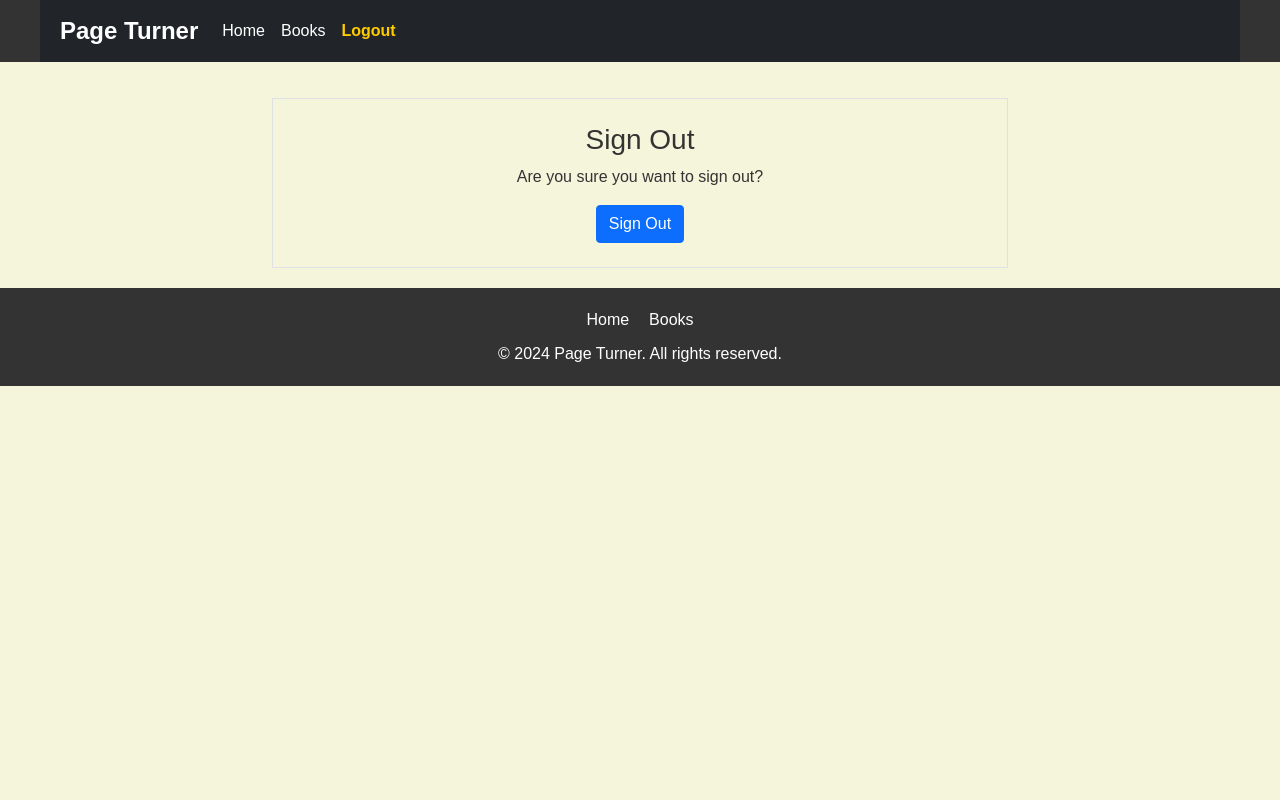
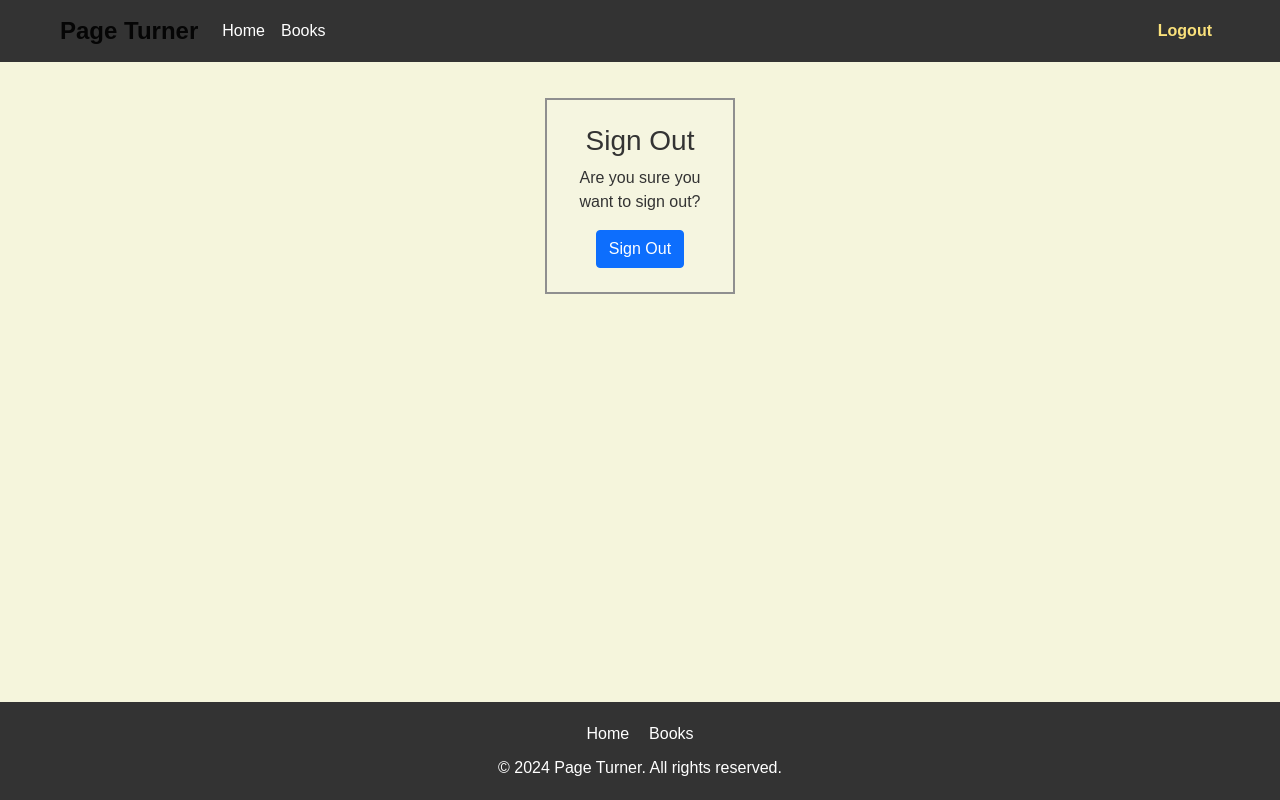
Before and after one commit to AlvaLind/page-turner, a Django app: page /accounts/logout/ in a window 1280 px wide. Run offline with Django 4.2, Linux system fonts and the light colour scheme; the visitor is signed in with stand-in values (Sample User, id 1); some libraries are stand-ins or nearby versions.

Commit message:
Add sign up, login & logout page styles

```diff
--- a/static/css/styles.css
+++ b/static/css/styles.css
@@ -6,6 +6,8 @@
     padding: 0;
     background-color: #F5F5DC;
     color: #333;
+    display: flex;
+    flex-direction: column;
     min-height: 100vh; /* Set minimum height to fill the viewport */
 }
 
@@ -33,11 +35,11 @@
 
 .navbar-nav .nav-item .nav-link.active {
     font-weight: bold;
-    color: #ffcc00;
+    color: #fae17b;
 }
 
 main {
-    flex: 1;
+    flex-grow: 1;
     padding: 20px;
     max-width: 1200px;
     margin: 0 auto;
@@ -84,3 +86,8 @@
 .no-underline:hover {
     text-decoration: none;
 }
+
+.form-container {
+    background-color: #f5f5e0;
+    border: 2px solid #8f8f8f;
+}
--- a/templates/account/login.html
+++ b/templates/account/login.html
@@ -9,7 +9,7 @@
 <div class="container">
     <div class="row justify-content-center">
         <div class="col-md-6 mt-3">
-            <div class="border p-4">
+            <div class="form-container p-4">
                 <h3>{% trans "Sign In" %}</h3>
 
                 <p>{% blocktrans %}Welcome back to Page Turner. To gain access to all our features, please log in.
--- a/templates/account/logout.html
+++ b/templates/account/logout.html
@@ -9,7 +9,7 @@
 <div class="container">
     <div class="row justify-content-center">
         <div class="col-md-8 mt-3">
-            <div class="border p-4">
+            <div class="form-container p-4">
                 <h3 class="text-center">{% trans "Sign Out" %}</h3>
 
                 <p class="text-center">{% trans 'Are you sure you want to sign out?' %}</p>
--- a/templates/account/signup.html
+++ b/templates/account/signup.html
@@ -8,7 +8,7 @@
 <div class="container">
     <div class="row justify-content-center">
         <div class="col-md-8 mt-3">
-            <div class="border p-4">
+            <div class="form-container p-4">
                 <h3 class="text-center">{% trans "Sign Up" %}</h3>
 
                 <p class="text-center">{% blocktrans %}
@@ -24,7 +24,7 @@
                     {% if redirect_field_value %}
                     <input type="hidden" name="{{ redirect_field_name }}" value="{{ redirect_field_value }}" />
                     {% endif %}
-                    <button class="btn btn-primary" type="submit">{% trans "Sign Up" %} &raquo;</button>
+                    <button class="btn btn-primary" type="submit">{% trans "Sign Up" %} </button>
                 </form>
             </div>
         </div>
--- a/templates/base.html
+++ b/templates/base.html
@@ -23,7 +23,7 @@
 </head>
 <body>
     <header>
-        <nav class="navbar navbar-expand-lg navbar-dark bg-dark">
+        <nav class="navbar navbar-expand-lg navbar-light">
             <a class="navbar-brand" href="{{ home_url }}">Page Turner</a>
             <button class="navbar-toggler" type="button" data-toggle="collapse" data-target="#navbarText" aria-controls="navbarText" aria-expanded="false" aria-label="Toggle navigation">
                 <span class="navbar-toggler-icon"></span>
@@ -38,6 +38,9 @@
                         <a class="nav-link {% if request.path == books_url %}active" aria-current="page{% endif %}"
                         href="{{ books_url }}">Books</a>
                     </li>
+                </ul>
+                <div class="d-flex">
+                    <ul class="navbar-nav">
                         {% if user.is_authenticated %}
                         <li class="nav-item">
                             <a class="nav-link {% if request.path == logout_url %}active{% endif %}" aria-current="page" href="{% url 'account_logout' %}">Logout</a>
@@ -52,6 +55,7 @@
                         </li>
                         {% endif %}
                     </ul>
+                </div>
             </div>
         </nav>
     </header>
```
Also changed, not shown: 1 other file. Lines whose indentation alone changed are shown as unchanged.
